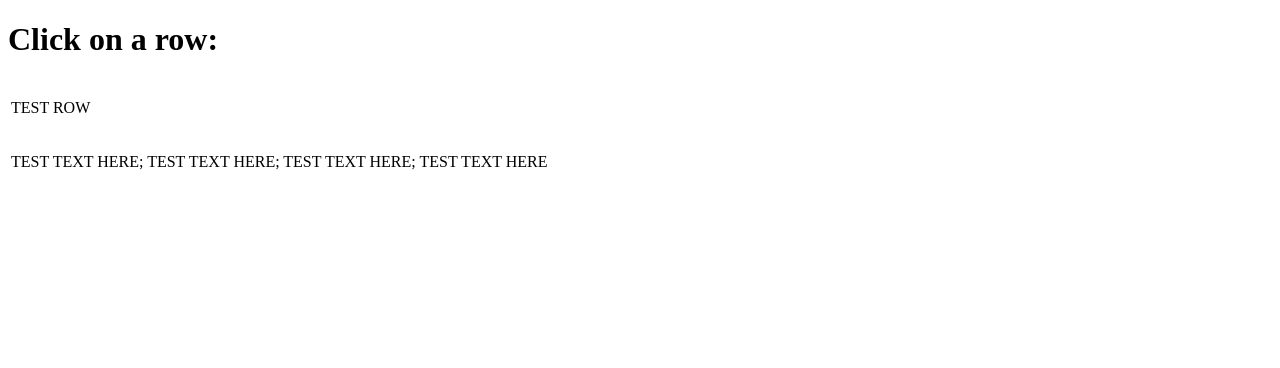
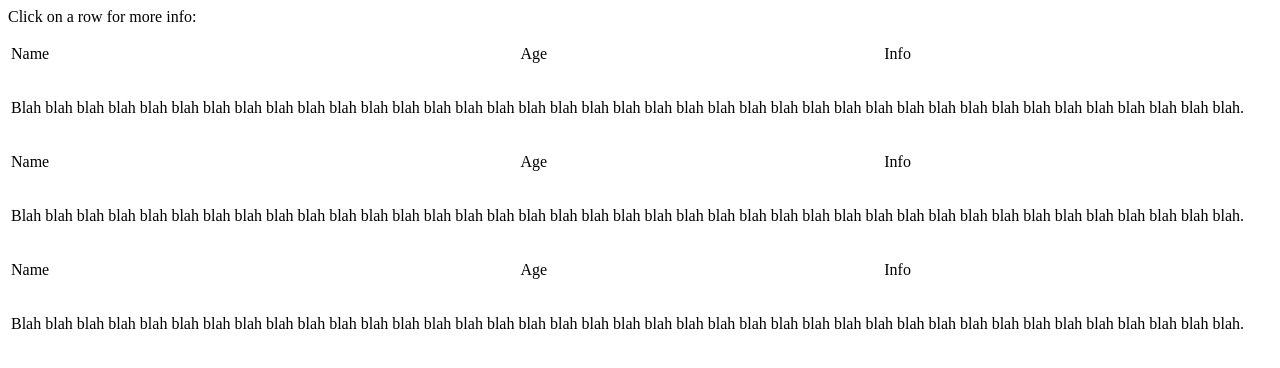
Before and after one commit to HeyHarry3636/BillDueDate, a Flask app: page /testDynamicTable in a window 1280 px wide. Shown: the top 368 px of the page. Run offline with Flask 2, Linux system fonts and the light colour scheme.

Commit message:
added dynamicTable.js

```diff
--- a/templates/testDynamicTable.html
+++ b/templates/testDynamicTable.html
@@ -1,28 +1,23 @@
 <!DOCTYPE html>
 <html lang="en" dir="ltr">
 
-<head>
-  <style>
-    table{ width: 75%; }
-    tr {border: 2px solid #AEAEAE;}
-  </style>
-</head>
+Click on a row for more info:
+<table>
+    <tr><td><p>Name</p></td><td><p>Age</p></td><td><p>Info</p></td></tr>
+    <tr><td colspan="3"><p>Blah blah blah blah blah blah blah blah blah blah blah
+        blah blah blah blah blah blah blah blah blah blah blah blah blah blah
+        blah blah blah blah blah blah blah blah blah blah blah blah blah blah.</p>
+    </td></tr>
 
-<h1>Click on a row:</h1>
+    <tr><td><p>Name</p></td><td><p>Age</p></td><td><p>Info</p></td></tr>
+    <tr><td colspan="3"><p>Blah blah blah blah blah blah blah blah blah blah blah
+        blah blah blah blah blah blah blah blah blah blah blah blah blah blah
+        blah blah blah blah blah blah blah blah blah blah blah blah blah blah.</p>
+    </td></tr>
 
-<body>
-  <table>
-    <tr>
-      <td>
-        <p>TEST ROW</p>
-      </td>
-    </tr>
-    <tr>
-      <td colspan="3">
-        <p>TEST TEXT HERE; TEST TEXT HERE; TEST TEXT HERE; TEST TEXT HERE</p>
-      </td>
-    </tr>
-  </table>
-
-  <script src="static/js/dynamicTable.js"></script>
-</body>
+    <tr><td><p>Name</p></td><td><p>Age</p></td><td><p>Info</p></td></tr>
+    <tr><td colspan="3"><p>Blah blah blah blah blah blah blah blah blah blah blah
+        blah blah blah blah blah blah blah blah blah blah blah blah blah blah
+        blah blah blah blah blah blah blah blah blah blah blah blah blah blah.</p>
+    </td></tr>
+</table>
```
